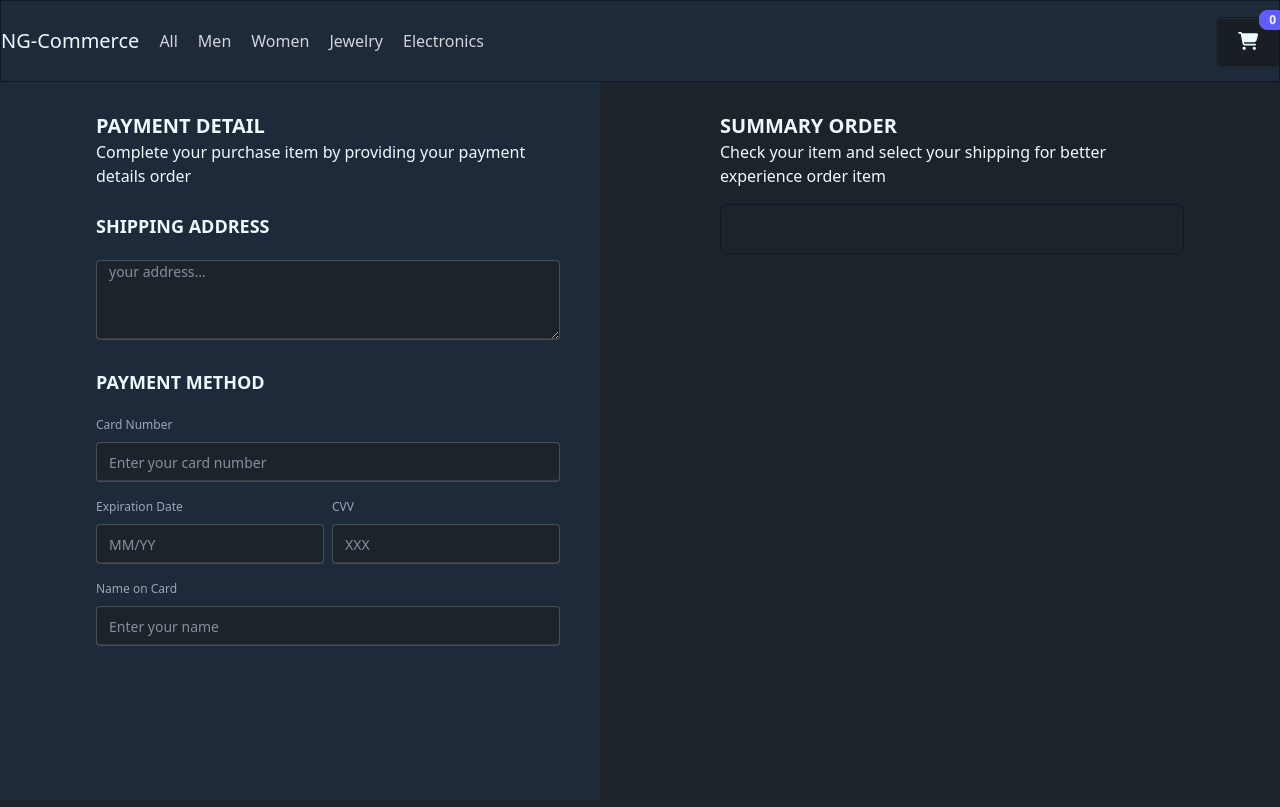
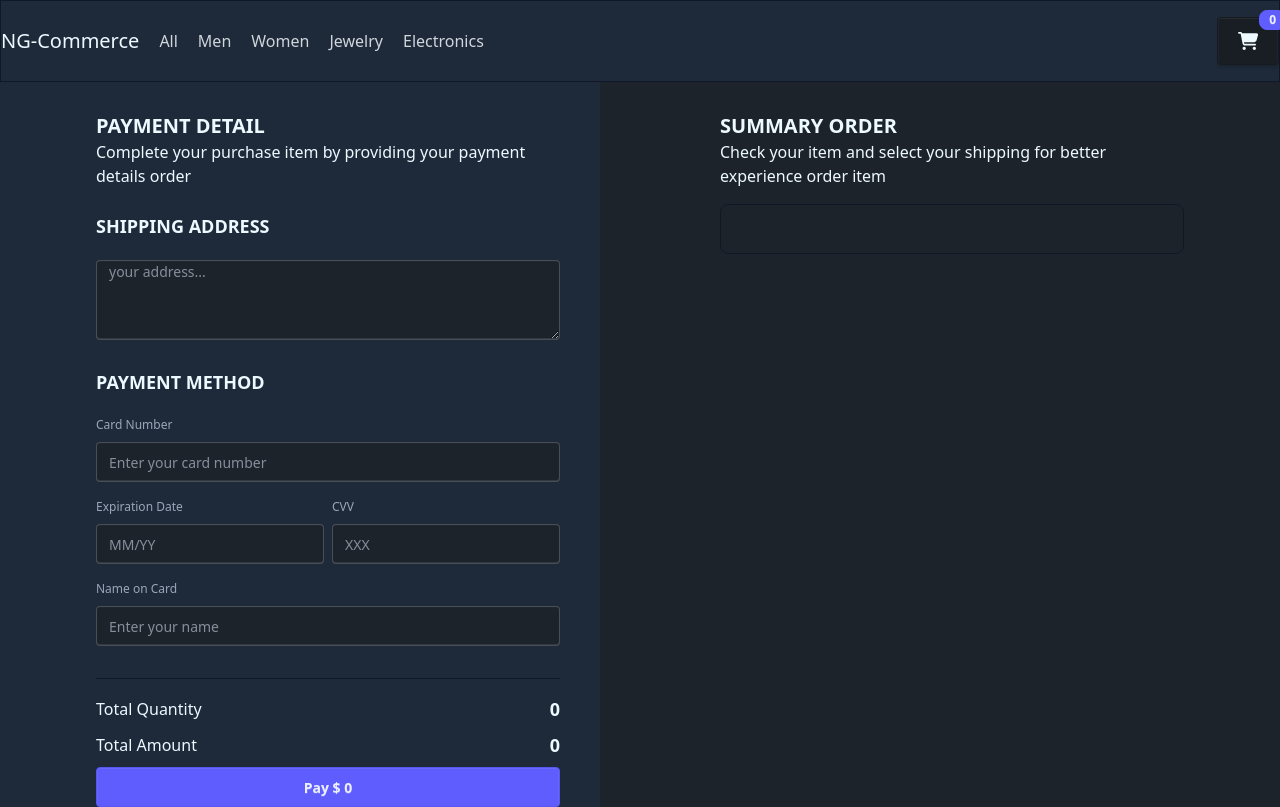
Before and after one commit to rico5k2/dcl-front-end, an Angular app: page /shopping-cart in a window 1280 px wide. Built offline with nearby package versions, Linux system fonts and the light colour scheme.

Commit message:
feat: setup total quantity and total price computed signals

```diff
--- a/angular.json
+++ b/angular.json
@@ -8,7 +8,8 @@
       "schematics": {
         "@schematics/angular:component": {
           "inlineStyle": true,
-          "skipTests": true
+          "skipTests": true,
+          "inlineTemplate": true
         }
       },
       "root": "",
--- a/src/app/components/header/header.component.ts
+++ b/src/app/components/header/header.component.ts
@@ -75,11 +75,7 @@ export class HeaderComponent {
 
   faCartShopping = faCartShopping;
 
-  // Computed total quantity of cart items
-  cartItemQuantity = computed(() => {
-    return this.shoppingCartLocalStorageService.cartItems().reduce((a, c) => {
-      a += c?.quantity!;
-      return a;
-    }, 0);
-  });
+  cartItemQuantity = computed(() =>
+    this.shoppingCartLocalStorageService.cartItemQuantity()
+  );
 }
--- a/src/app/components/shopping-cart-item/shopping-cart-item.component.ts
+++ b/src/app/components/shopping-cart-item/shopping-cart-item.component.ts
@@ -1,4 +1,4 @@
-import { Component, input, ViewEncapsulation } from '@angular/core';
+import { Component, input } from '@angular/core';
 import { Product } from '../../../type';
 import { faMinus, faPlus, faTrashCan } from '@fortawesome/free-solid-svg-icons';
 import { FontAwesomeModule } from '@fortawesome/angular-fontawesome';
--- a/src/app/components/shopping-cart/shopping-cart.component.ts
+++ b/src/app/components/shopping-cart/shopping-cart.component.ts
@@ -60,6 +60,19 @@ import { ShoppingCartItemComponent } from '../shopping-cart-item/shopping-cart-i
             </div>
           </div>
         </fieldset>
+        <div class="border-t border-t-gray-900 pt-4 mt-4 space-y-2">
+          <div class="flex items-center justify-between">
+            <span>Total Quantity</span>
+            <span class="text-lg font-bold">{{ cartItemQuantity() }}</span>
+          </div>
+          <div class="flex items-center justify-between">
+            <span>Total Amount</span>
+            <span class="text-lg font-bold">{{ totalPrice() }}</span>
+          </div>
+        </div>
+        <button class="btn btn-primary w-full mt-2">
+          Pay $ {{ totalPrice() }}
+        </button>
       </div>
       <div class="w-full pt-28 pr-24 pl-10">
         <h2 class="text-xl font-bold uppercase">Summary Order</h2>
@@ -89,4 +102,15 @@ export class ShoppingCartComponent {
   );
 
   cartItems = computed(() => this.shoppingCartLocalStorageService.cartItems());
+  cartItemQuantity = computed(() =>
+    this.shoppingCartLocalStorageService.cartItemQuantity()
+  );
+  totalPrice = computed(() => {
+    return new Intl.NumberFormat('en-IN').format(
+      this.cartItems().reduce((a, c) => {
+        a += c?.price * c?.quantity!;
+        return a;
+      }, 0)
+    );
+  });
 }
--- a/src/app/services/shopping-cart-local-storage.service.ts
+++ b/src/app/services/shopping-cart-local-storage.service.ts
@@ -1,4 +1,4 @@
-import { Injectable, signal } from '@angular/core';
+import { computed, Injectable, signal } from '@angular/core';
 import { Product } from '../../type';
 
 @Injectable({
@@ -8,7 +8,12 @@ export class ShoppingCartLocalStorageService {
   private readonly key = 'ng_e_commerce_ls';
 
   cartItems = signal<Product[]>(this.loadItems());
-  constructor() {}
+  cartItemQuantity = computed(() => {
+    return this.cartItems().reduce((a, c) => {
+      a += c?.quantity!;
+      return a;
+    }, 0);
+  });
 
   private loadItems(): Product[] {
     const data = localStorage.getItem(this.key);
```
